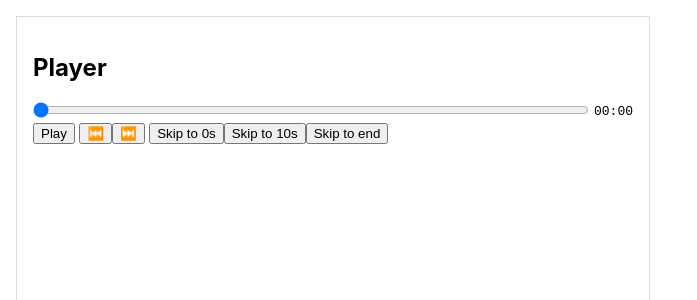
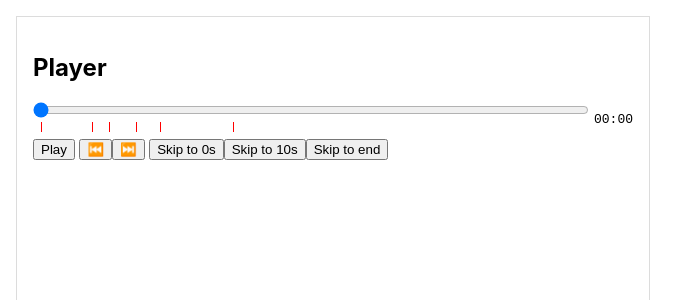
Before and after one commit to andrewpomeroy/zustand-example-next-previous, a React (Vite) app: page / in a window 1280 px wide. Shown: the top 300 px of the page, without its empty margins (0-697 px from the left). Built offline with nearby package versions, Linux system fonts and the light colour scheme.

Commit message:
event markers

```diff
--- a/src/App.css
+++ b/src/App.css
@@ -1,3 +1,7 @@
+:root {
+  --range-thumb-size: 15px;
+}
+
 html,
 body,
 #root {
@@ -70,3 +74,19 @@ body,
   width: 100%;
   margin: 0;
 }
+
+.EventMarkers {
+  display: flex;
+  flex: 1;
+  width: 100%;
+  height: 10px;
+  position: relative;
+  margin-bottom: 6px;
+}
+
+.EventMarkers-marker {
+  position: absolute;
+  width: 1px;
+  height: 100%;
+  background-color: red;
+}
--- a/src/App.tsx
+++ b/src/App.tsx
@@ -1,5 +1,6 @@
 import * as React from "react";
 import "./App.css";
+import "./range.css";
 import { SessionReplayPlayer } from "./shared-component-session-replay-player/SessionReplayPlayer";
 // import EventTrail from "./components/EventTrail";
 
--- /dev/null
+++ b/src/components/EventMarkers.tsx
@@ -0,0 +1,33 @@
+import React, { useEffect, useRef, useState } from "react";
+import usePlayerStore from "../playerStore";
+import { MOCK_DURATION } from "../constants";
+import { useDebounce } from "react-use";
+import { useShallow } from "zustand/react/shallow";
+
+const EventMarkers = () => {
+  // const { events } = usePlayerStore(state => state.events);
+  const { events, totalDuration } = usePlayerStore(
+    useShallow((state) => ({
+      events: state.events,
+      totalDuration: state.totalDuration,
+    }))
+  );
+
+  return (
+    <div className="EventMarkers">
+      {events.map((event, index) => (
+        <div
+          key={index}
+          className="EventMarkers-marker"
+          style={{
+            left: `calc(${
+              (event.timestamp / totalDuration) * 100
+            }% + (var(--range-thumb-size) / 2))`,
+          }}
+        />
+      ))}
+    </div>
+  );
+};
+
+export default EventMarkers;
--- /dev/null
+++ b/src/range.css
@@ -0,0 +1,3 @@
+:root {
+  --range-thumb-size: 15px;
+}
--- a/src/shared-component-session-replay-player/SessionReplayPlayer.tsx
+++ b/src/shared-component-session-replay-player/SessionReplayPlayer.tsx
@@ -5,6 +5,7 @@ import { MOCK_DURATION } from "../constants";
 import Slider from "../components/Slider";
 import { formatAsMinutesSeconds } from "../lib/time-helpers";
 import { useShallow } from "zustand/react/shallow";
+import EventMarkers from "../components/EventMarkers";
 
 export const SessionReplayPlayer = () => {
   // NOTE: bad pattern. see the comment above the usePlayerStore definition
@@ -74,6 +75,7 @@ export const SessionReplayPlayer = () => {
       <div style={{ display: "flex", alignItems: "center" }}>
         <div style={{ flex: 1 }}>
           <Slider />
+          <EventMarkers />
         </div>
         <span>&nbsp;</span>
         <span style={{ fontFamily: "monospace" }}>{displayTime}</span>
```
